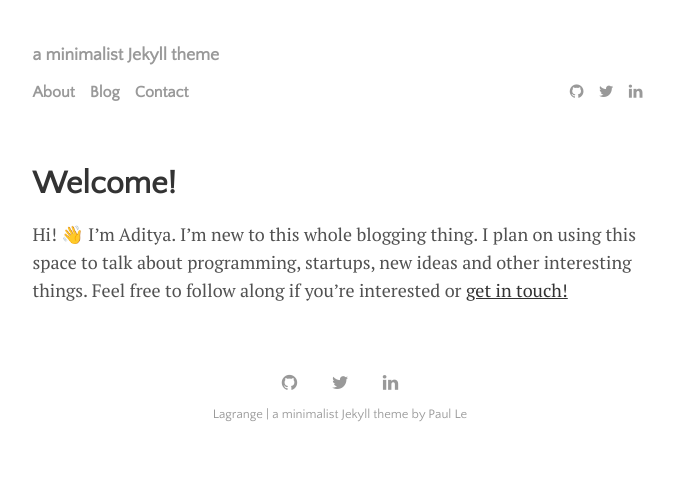
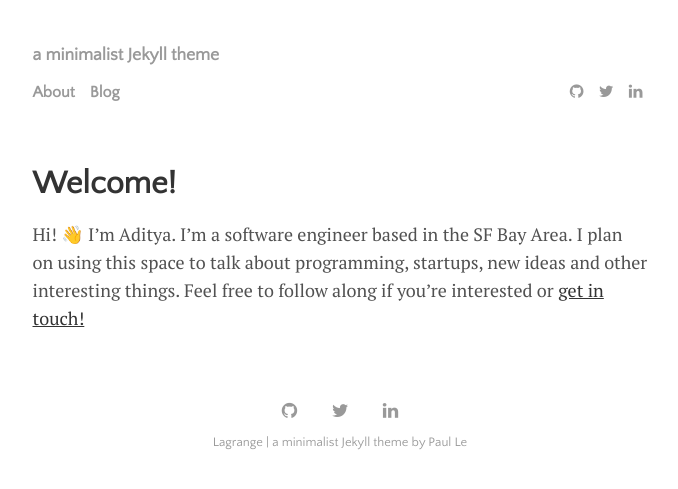
Before and after one commit to akajla09/akajla09.github.io, a Jekyll site: the page built from menu/about.md, in a window 1280 px wide. Shown: the top 489 px of the page, without its empty margins (300-978 px from the left). Built offline with Jekyll 4.4.1, drawn with Linux system fonts in a browser that asks for light colours.

Commit message:
more updates

```diff
--- a/_data/settings.yml
+++ b/_data/settings.yml
@@ -9,7 +9,6 @@ google-ID: 'UA-37632342-2'
 menu:
 - {name: 'About', path: 'menu', url: 'about.html'}
 - {name: 'Blog', path: 'menu', url: 'blog.html'}
-- {name: 'Contact', path: 'menu', url: 'contact.html'}
 
 # Available social icons are powered by Font Awesome, so you can use any icon that they offer
 social:
--- a/menu/about.md
+++ b/menu/about.md
@@ -3,5 +3,4 @@ layout: page
 title: Welcome!
 ---
 
-Hi! 👋 I'm Aditya. I'm new to this whole blogging thing. I plan on using this space to talk about programming, startups,
-new ideas and other interesting things. Feel free to follow along if you're interested or [get in touch!](https://twitter.com/intent/tweet?text=%40akajla09)
+Hi! 👋 I'm Aditya. I'm a software engineer based in the SF Bay Area. I plan on using this space to talk about programming, startups, new ideas and other interesting things. Feel free to follow along if you're interested or [get in touch!](https://twitter.com/intent/tweet?text=%40akajla09)
```
Also changed, not shown: _posts/2019-09-10-hello-world.md (+1 -1 lines), menu/contact.md (deleted, +0 -6 lines).
